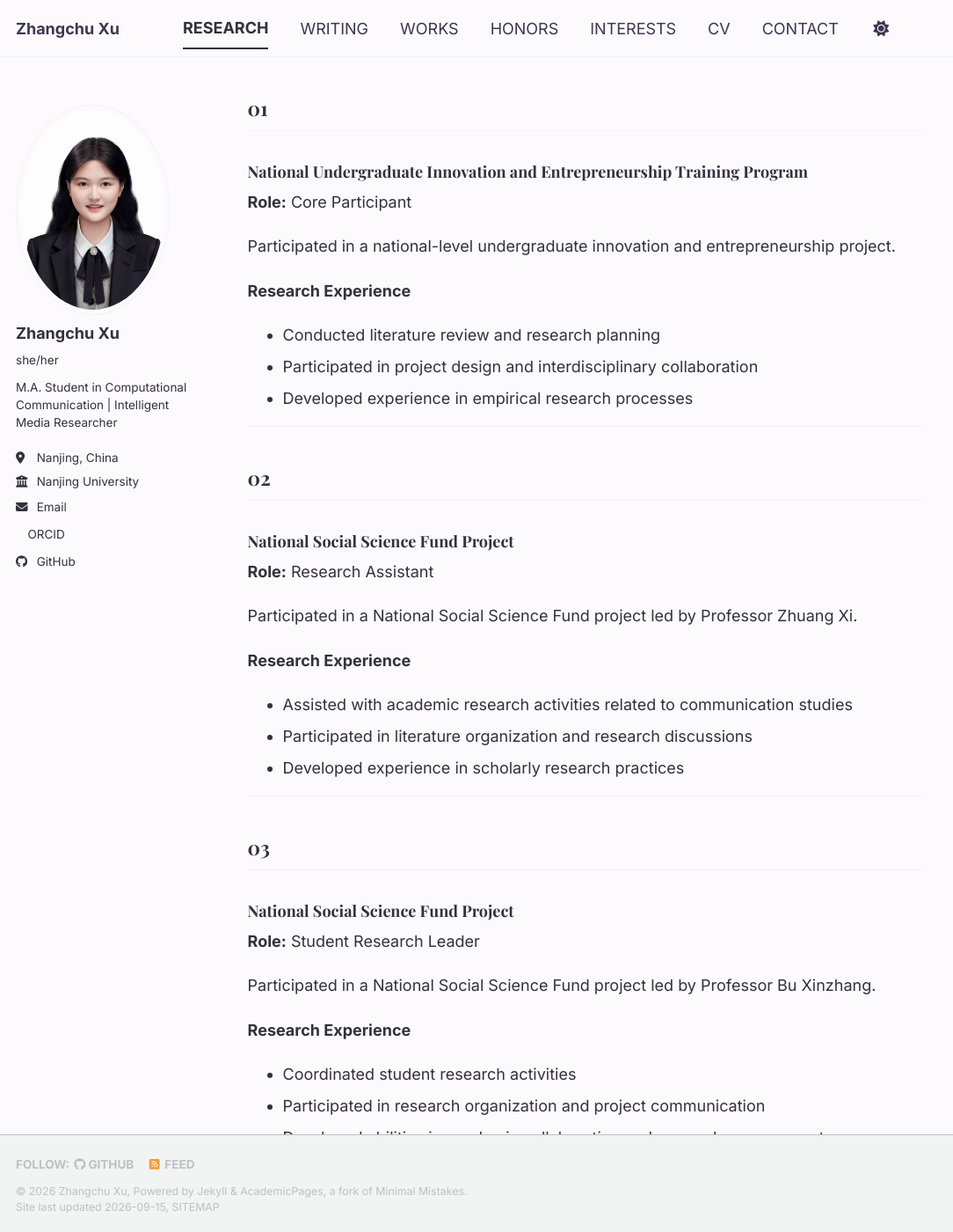
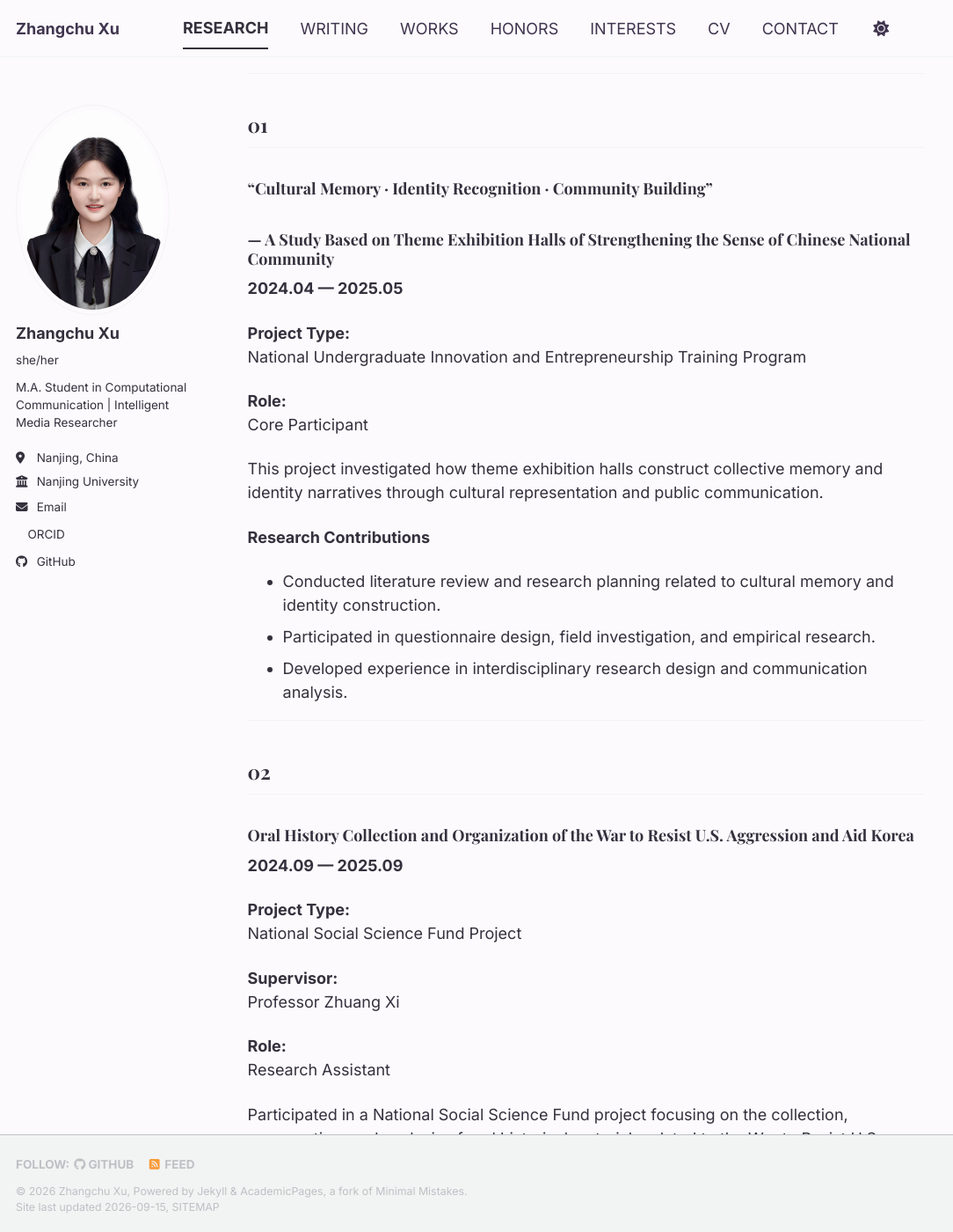
Before and after one commit to xuzhangchu0103/xuzhangchu0103.github.io, a Jekyll site: the page built from _pages/research.md, in a window 1280 px wide and 1400 px high, scrolled down 1854 px. Shown: the whole window at 88% size, without its empty margins (0-1084 px from the left). Built offline with Jekyll 4.4.1, drawn with Linux system fonts in a browser that asks for light colours; a style sheet for code colours, icons or effects is not loaded; some of the changed text lies outside the part shown.

Commit message:
Revise research experience and add new projects
Updated research experience section with new projects and contributions.

```diff
--- a/_pages/research.md
+++ b/_pages/research.md
@@ -106,22 +106,31 @@ My research interests include social media analysis, digital communication, and
 ## Research Experience
 
 
+---
+
 ## 01
 
-### National Undergraduate Innovation and Entrepreneurship Training Program
+### “Cultural Memory · Identity Recognition · Community Building”
+### — A Study Based on Theme Exhibition Halls of Strengthening the Sense of Chinese National Community
+
+**2024.04 — 2025.05**
+
+**Project Type:**
+National Undergraduate Innovation and Entrepreneurship Training Program
+
+**Role:**
+Core Participant
 
 
-**Role:** Core Participant
+This project investigated how theme exhibition halls construct collective memory and identity narratives through cultural representation and public communication.
 
 
-Participated in a national-level undergraduate innovation and entrepreneurship project.
+**Research Contributions**
 
+- Conducted literature review and research planning related to cultural memory and identity construction.
+- Participated in questionnaire design, field investigation, and empirical research.
+- Developed experience in interdisciplinary research design and communication analysis.
 
-**Research Experience**
-
-- Conducted literature review and research planning
-- Participated in project design and interdisciplinary collaboration
-- Developed experience in empirical research processes
 
 
 ---
@@ -129,20 +138,29 @@ Participated in a national-level undergraduate innovation and entrepreneurship p
 
 ## 02
 
-### National Social Science Fund Project
+### Oral History Collection and Organization of the War to Resist U.S. Aggression and Aid Korea
+
+**2024.09 — 2025.09**
+
+**Project Type:**
+National Social Science Fund Project
+
+**Supervisor:**
+Professor Zhuang Xi
+
+**Role:**
+Research Assistant
 
 
-**Role:** Research Assistant
+Participated in a National Social Science Fund project focusing on the collection, preservation, and analysis of oral historical materials related to the War to Resist U.S. Aggression and Aid Korea.
 
 
-Participated in a National Social Science Fund project led by Professor Zhuang Xi.
+**Research Contributions**
 
+- Assisted with oral history material collection and organization.
+- Participated in literature review, archival analysis, and research discussions.
+- Developed practical experience in historical communication research and qualitative analysis.
 
-**Research Experience**
-
-- Assisted with academic research activities related to communication studies
-- Participated in literature organization and research discussions
-- Developed experience in scholarly research practices
 
 
 ---
@@ -150,17 +168,76 @@ Participated in a National Social Science Fund project led by Professor Zhuang X
 
 ## 03
 
-### National Social Science Fund Project
+### Research on the Historical Construction Process and Pathways of Strengthening the Sense of Chinese National Community in New China
+
+**2024.01 — 2025.10**
+
+**Project Type:**
+National Social Science Fund Project
+
+**Supervisor:**
+Professor Bu Xinzhang
+
+**Role:**
+Student Research Leader
 
 
-**Role:** Student Research Leader
+This project explored the historical evolution and communication pathways of visual representations related to strengthening the sense of Chinese national community in contemporary China.
 
 
-Participated in a National Social Science Fund project led by Professor Bu Xinzhang.
+**Research Contributions**
+
+- Coordinated student research activities and project communication.
+- Participated in research framework development, literature organization, and academic discussions.
+- Developed experience in research management, interdisciplinary collaboration, and visual communication analysis.
+
+
+
+---
+
+
+## 04
+
+### Personalized Short Video Information Services for Elderly Groups from the Perspective of Care Ethics
+
+**2024.09**
+
+**Publication Type:**
+Provincial Academic Journal Article
+
+
+**Role:**
+Independent Author
+
+
+Published an independent research article in *Advertising Panorama* (*Guanggao Daguan*), exploring optimization strategies for personalized short-video information services for elderly users from the perspective of care ethics.
+
+
+**Research Contributions**
+
+- Examined the relationship between digital media technology and elderly communication needs.
+- Analyzed challenges of personalized information services in the context of aging society.
+- Proposed communication-oriented approaches for improving digital inclusion.
+
+
+
+---
+
+
+## 05
+
+### 6th Jogjakarta Communication Conference
+
+**2025.04.30**
+
+**Academic Conference:**
+6th Jogjakarta Communication Conference
+
+
+Participated in an international academic conference focusing on communication studies and emerging issues in the field.
 
 
 **Research Experience**
 
-- Coordinated student research activities
-- Participated in research organization and project communication
-- Developed abilities in academic collaboration and research management
+- Engaged in academic exchange with international scholars and researchers.
+- Expanded perspectives on global communication research and interdisciplinary approaches.
```
